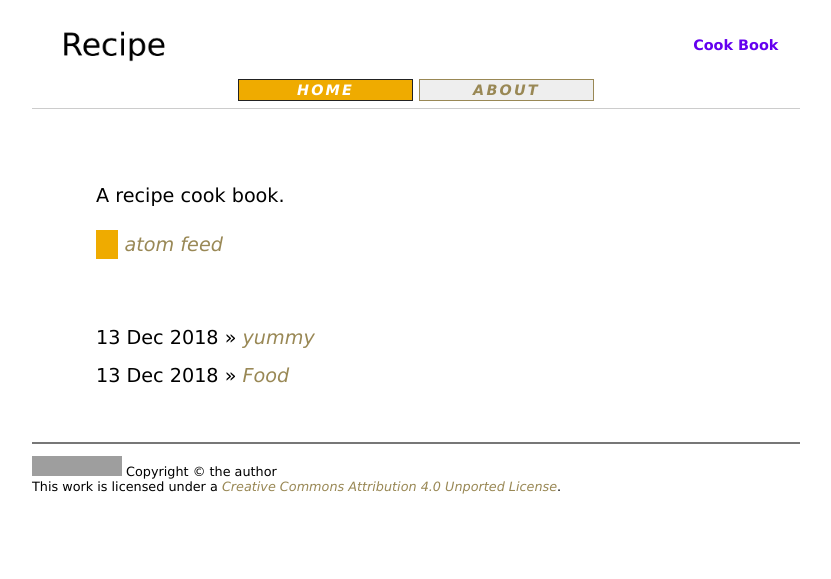
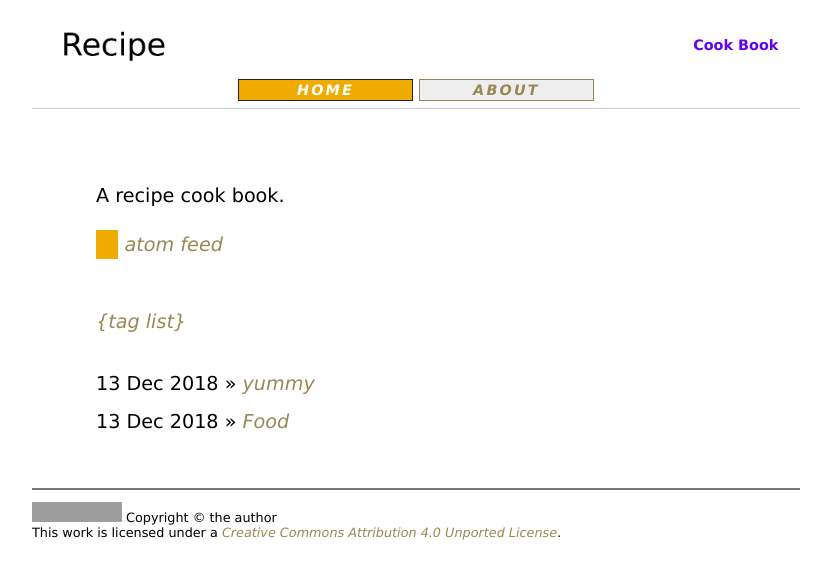
Before and after one commit to RickardHultgren/recipes, a Jekyll site: the page built from index.md, in a window 1280 px wide. Shown: the top 579 px of the page, without its empty margins (232-1063 px from the left). Built offline with Jekyll 4.4.1, drawn with Linux system fonts in a browser that asks for light colours; some web fonts are replaced; our own code applies the rules of GitHub Pages for plain Markdown files; grey boxes are pictures that could not be loaded.

Commit message:
Update index.md

```diff
--- a/index.md
+++ b/index.md
@@ -6,6 +6,8 @@ document.getElementById("index").className="menu2active";
 A recipe cook book.<br><br>
 <span id="Rss" style="display:table;"> [<i class="material-icons" style="background-color:#EFAB00;color:#ffffff;font-size:1.5em;margin-top:.5em; margin-bottom:-.5em;display: table-cell;vertical-align: middle;">&#xE0E5;</i><span style="vertical-align: middle;display:table-cell;">&nbsp;atom feed </span> ]({{site.baseurl}}/atom.xml)</span>
 <br><br>
+<a href="{{site.baseurl}}/tags">{tag list}</a>
+<br><br>
 {% for post in site.posts %}
 {{ post.date | date_to_string }} &raquo; <a href="/recipes{{post.url}}">{{ post.title }}</a>
 {% endfor %}
```
